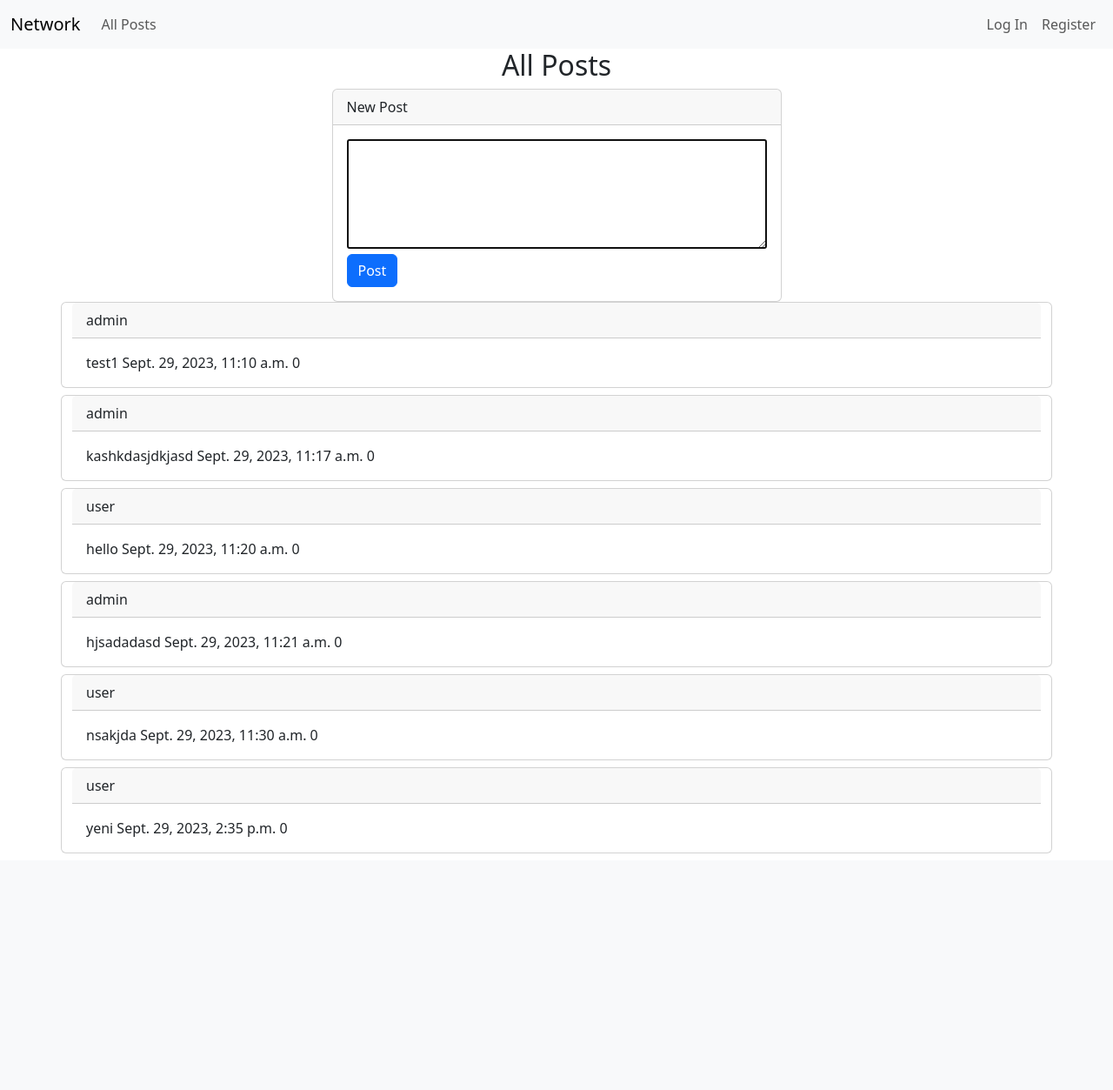
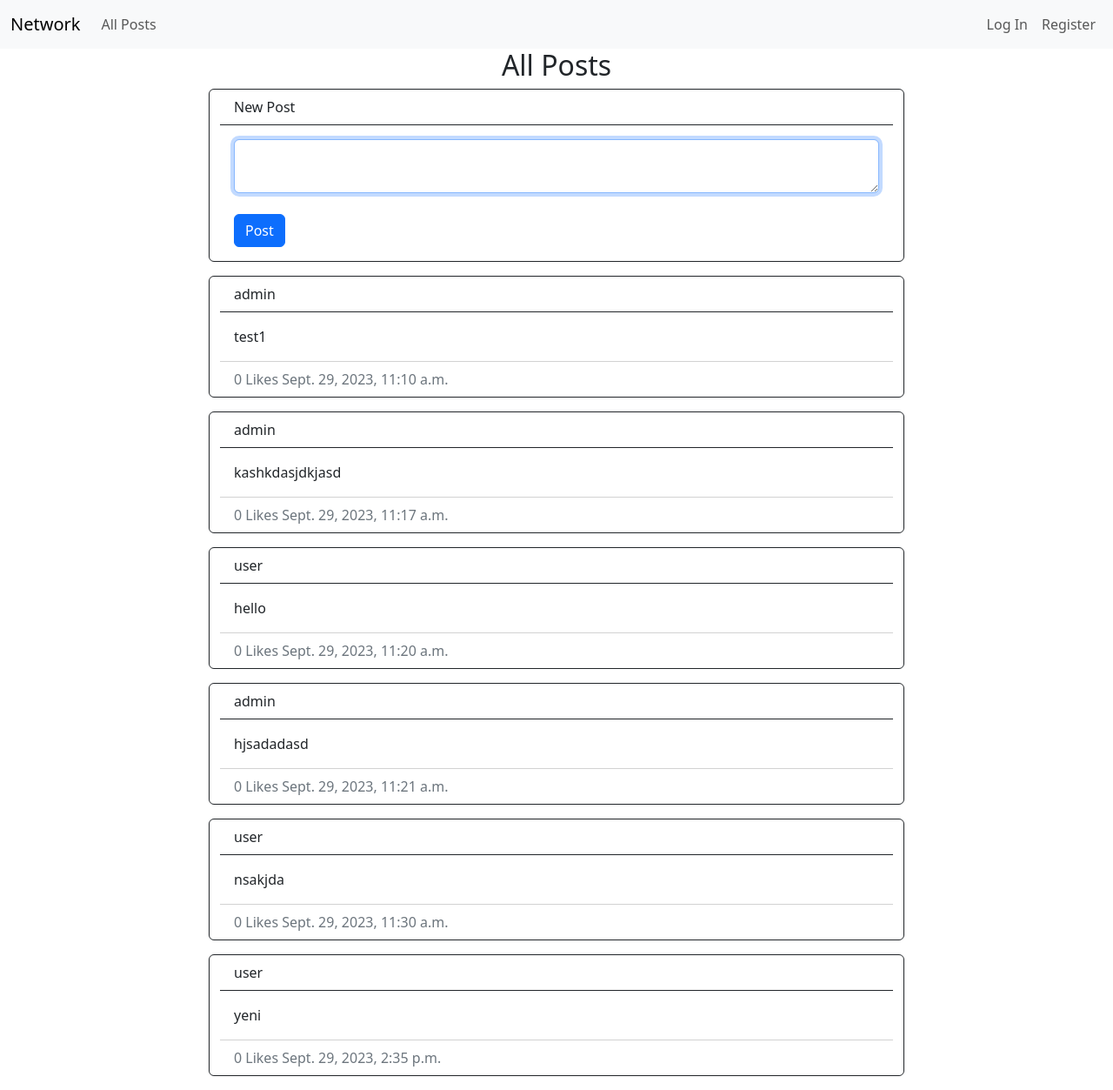
Before and after one commit to yasingunay/Network, a Django app: page / in a window 1280 px wide. Shown: the whole page at 87% size. Before the commit the page ends 981 px from the top, so only its background shows below. Run offline with Django 3.2, Linux system fonts and the light colour scheme; data comes from the database, SQL or seed files in the repository; both versions use the stored data as it was after the commit.

Commit message:
style updated

```diff
--- a/network/templates/network/index.html
+++ b/network/templates/network/index.html
@@ -1,42 +1,31 @@
 {% extends "network/layout.html" %}
-
 {% block body %}
 <h2>All Posts</h2>
-
-<div class="container">
-    <div class="card">
-        <div class="card-header">
+<div class="container mx-auto" id="posts">
+   <div class="row">
+    <div class="card border-dark mb-3 mx-auto" style="max-width: 50rem;">
+        <div class="card-header bg-transparent border-dark">
            New Post
         </div>
         <div class="card-body">
            <form action="{% url 'post' %}" method="post">
               {% csrf_token %}
-                <textarea autofocus="true" name="content" id="content" rows="5" cols="50"></textarea><br>
+              <textarea class="form-control" autofocus="true" name="content" id="content"  ></textarea><br>
               <input  class="btn btn-primary" type="submit" value="Post">
            </form>
         </div>
      </div>
+      {% for post in posts %}
+      <div class="card border-dark mb-3 mx-auto" style="max-width: 50rem;">
+         <div class="card-header bg-transparent border-dark">{{ post.user }}</div>
+         <div class="card-body text-dark">
+            {{ post.content }}
          </div>
-<div class="container" id="posts">
-    <div class="row">
-    {% for post in posts %}
-        <div class="card mb-2">
-            <div class="card-header">
-            {{ post.user }}
-            </div>
-            <div class="card-body">
-                {{ post.content }}
-                {{ post.timestamp }}
-                {{ post.likes }}
+         <div class="card-footer bg-transparent text-secondary">
+            <div>{{ post.likes }} Likes {{ post.timestamp }}</div>
          </div>
       </div>
       {% endfor %}
    </div>
-
-
 </div>
-
-
-
-
 {% endblock %}
--- a/network/views.py
+++ b/network/views.py
@@ -10,7 +10,6 @@ from .models import User, Post
 
 def index(request):
     posts = Post.objects.all()
-    print(posts)
     return render(request, "network/index.html",{
         "posts": posts
     })
@@ -75,5 +74,3 @@ def new_post(request):
             post = Post(user=request.user, content=content)
             post.save()
             return HttpResponseRedirect(reverse("index"))
-    else:
-        return HttpResponseRedirect(reverse("index"))
```
Also changed, not shown: db.sqlite3. Lines whose indentation alone changed are shown as unchanged.
